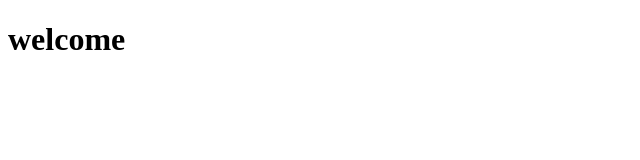
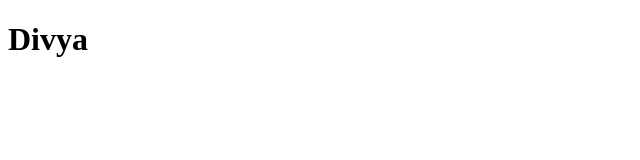
Before and after one commit to divyasree2328/portfolio, a plain HTML site: page index.html in a window 1280 px wide. Shown: the whole page, without its empty margins (0-640 px from the left). Drawn offline with Linux system fonts and the light colour scheme.

Commit message:
delete ther welcome

```diff
--- a/index.html
+++ b/index.html
@@ -6,6 +6,6 @@
         <title>Document</title>
     </head>
     <body>
-        <h1>welcome</h1>
+        <h1>Divya</h1>
     </body>
 </html>
```
